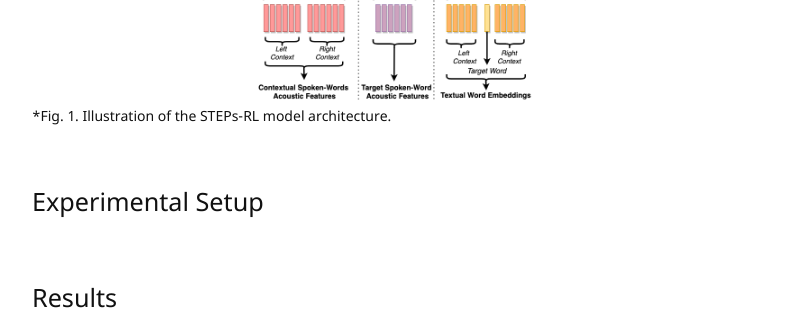
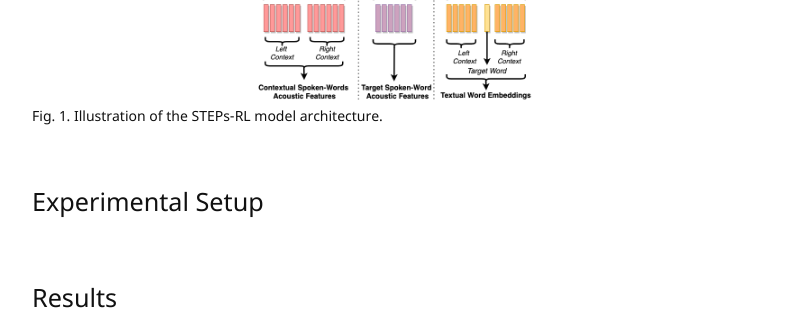
Before and after one commit to prakamya-mishra/prakamya-mishra.github.io, a Jekyll site: the page built from _posts/2020-11-23-STEPs-RL.md, in a window 1280 px wide and 900 px high, scrolled down 1458 px. Shown: the part 154-464 px from the top of the window, without its empty margins (243-1036 px from the left). Built offline with Jekyll 4.4.1, drawn with Linux system fonts in a browser that asks for light colours.

```diff
--- a/_posts/2020-11-23-STEPs-RL.md
+++ b/_posts/2020-11-23-STEPs-RL.md
@@ -22,7 +22,7 @@ So in this paper, we propose a novel spoken-word representation learning approac
 ## Model
 ![STEPs-RL Model Architecture]({{ '/assets/Blog/STEPs-RL-SpeechVec.png' | relative_url }})
 {: style="width: 40%;" class="center"}
-*Fig. 1. Illustration of the STEPs-RL model architecture.
+Fig. 1. Illustration of the STEPs-RL model architecture.
 
 ## Experimental Setup
 
```
